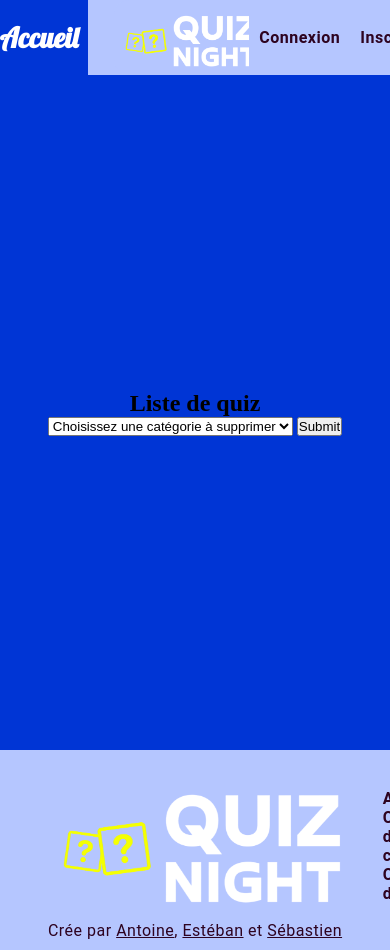
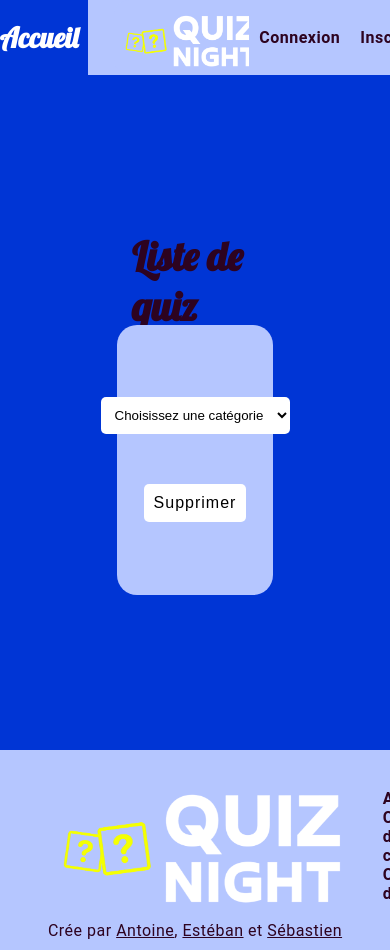
Before and after one commit to esteban-genty/quiznight, a PHP site: page /quiz/supprimer.php in a window 390 px wide; the page is wider, and only the part inside the window is pictured. Run offline with PHP 8.4, Linux system fonts and the light colour scheme; data that the repository does not hold is empty.

Commit message:
modification mineures de certains fichiers

```diff
--- a/quiz/supprimer.php
+++ b/quiz/supprimer.php
@@ -51,10 +51,10 @@
 
     <section class="Bigsection">
         <h1>Liste de quiz</h1>
-        <section>
+        <section class="formsection">
             <form action="" method="POST">
                 <select name="cat" id="">
-                    <option value="">Choisissez une catégorie à supprimer</option>
+                    <option value="">Choisissez une catégorie</option>
                     <?php
                         $connexion = new Connexion('localhost', 'quiznight', 'root', '');
                         $bddPDO = $connexion->connexionBDD();
@@ -68,7 +68,7 @@
                     ?>
                 </select>
 
-                <input type="submit" name="suppB" id="suppB">
+                <input type="submit" name="suppB" id="suppB" value="Supprimer">
             </form>
 
             <?php
@@ -76,7 +76,6 @@
             if (isset($_POST['cat']) && !empty($_POST['cat'])) {
                 $id_quiz = $_POST['cat'];
                 $sel->delete($id_quiz);
-                echo "ID du quiz sélectionné : " . htmlspecialchars($id_quiz);
             }
             ?>
         </section>
--- a/structure/header.php
+++ b/structure/header.php
@@ -5,11 +5,11 @@
         <ul>
             <?php
                 if (isset($_SESSION['utilisateur']) == 0) {
-                    echo "<li><a href='connexion.php'>Connexion</a></li>";
-                    echo "<li><a href='inscription.php'>Inscription</a></li>";
+                    echo "<li><a href='../utilisateur/connexion.php'>Connexion</a></li>";
+                    echo "<li><a href='../utilisateur/inscription.php'>Inscription</a></li>";
                 }
                 else {
-                    echo "<li><a href='logout.php'><i class='fa-solid fa-right-from-bracket'></i>Se déconnecter</a></li>";
+                    echo "<li><a href='../config/logout.php'><i class='fa-solid fa-right-from-bracket'></i>Se déconnecter</a></li>";
                 }
             ?>
         </ul>
--- a/styles/styles.css
+++ /dev/null
@@ -1,4 +0,0 @@
-*{
-    margin: 0;
-    padding: 0;
-}
--- a/styles/supprimer.css
+++ b/styles/supprimer.css
@@ -1,10 +1,98 @@
-main {
-    height: 80%;
-    .Bigsection {
-        height: 100%;
+body {
+    background-color: var(--bg-body);
+    height: 100vh;
+    font-family: var(--main-font);
+    color: white;
+    main {
+        height: 80%;
+        width: 100%;
         display: flex;
         flex-direction: column;
         justify-content: center;
         align-items: center;
+        .Bigsection {
+            display: flex;
+            flex-direction: column;
+            align-items: center;
+            justify-content: center;
+            height: 100%;
+            width: 40%;
+            h1 {
+                font-family: var(--title-font);
+                color: var(--black-color);
+                font-size: 40px;
+                margin: 0 0 -6px 15px;
+            }
+            .formsection {
+                width: 100%;
+                height: 40%;
+                display: flex;
+                justify-content: center;
+                background-color: var(--unfocus-color);
+                border-radius: 20px;
+                form {
+                    font-family: var(--main-font);
+                    width: 70%;
+                    display: flex;
+                    flex-direction: column;
+                    justify-content: center;
+                    align-items: center;
+                    gap: 50px;
+                    select {
+                        background-color: white;
+                        border: none;
+                        padding: 10px;
+                        border-radius: 5px;
+                        transition: 0.3s ease-in-out;
+                    }
+                    select:focus {
+                        box-shadow: var(--font-color) inset 4px 4px;
+                    }
+                    input {
+                        font-size: 16px;
+                        letter-spacing: 1px;
+                        padding: 10px;
+                        border-radius: 5px;
+                        outline: none;
+                        border: none;
+                        background-color: white;
+                        transition: 0.3s ease-in-out;
+                    }
+                    input:hover {
+                        background-color: var(--bg-body);
+                        cursor: pointer;
+                        color: white;
+                    }
+                }
+            }
+        }
+    }
+
+}
+
+@media only screen and (max-width: 768px) {
+    main {
+        section {
+            img {
+                width: 80% !important;
+                height: auto;
+            }
+        }
+        .formsection {
+            width: 80%;
+            form {
+                width: 80%;
+                label {
+                    font-size: 16px !important;
+                }
+                div {
+                    button {
+                        width: 50% !important;
+                        height: 40px;
+                        font-size: 16px !important;
+                    }
+                }
+            }
+        }
     }
 }
--- a/utilisateur/utilisateur.php
+++ b/utilisateur/utilisateur.php
@@ -48,7 +48,7 @@
 
             if ($user && password_verify($mdp, $user['mdp'])) { // verifie  hash BCRYPT
                 session_start();
-                $_SESSION['user_id'] = $user['utilisateur_id'];
+                $_SESSION['user_id'] = $user['id_utilisateur'];
                 $_SESSION['user_mail'] = $user['mail'];
                 header('Location: dashboard.php');
                 exit;
```
Also changed, not shown: quiz/categories.php (+6 -13 lines), styles/categories.css (+8 -101 lines), styles/inscription.css (+7 -7 lines), utilisateur/connexion-utilisateur.php (deleted, +0 -30 lines), utilisateur/connexion.php (+14 -13 lines).
